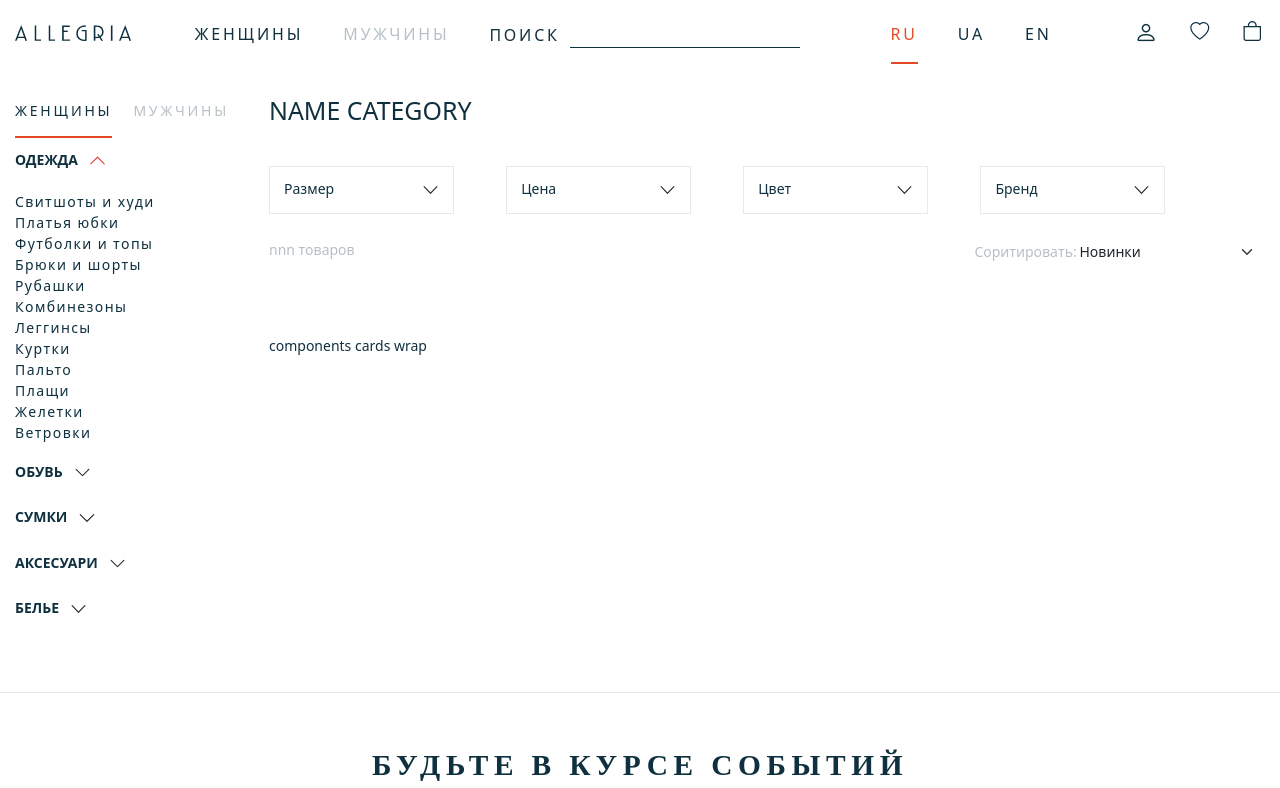
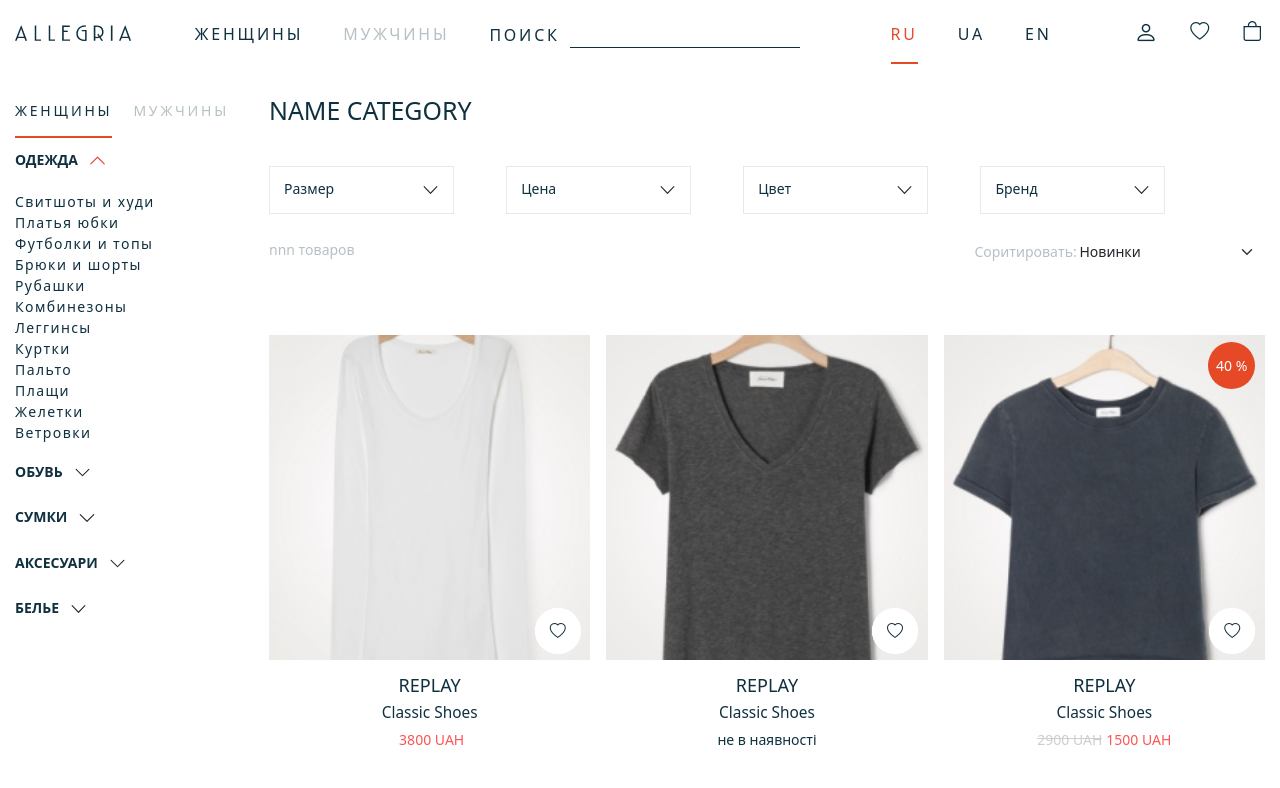
Before and after one commit to MariiaUdovytska/Allegria-Womens-Clothing-Store, a React (Create React App) app in the folder allegria-womens-clothing-store/: page /productCardsPage in a window 1280 px wide. Shown: the top 788 px of the page. Built offline with nearby package versions, Linux system fonts and the light colour scheme.

Commit message:
add comp GridProduct and styles in cimp PagesGridProducts

```diff
--- a/allegria-womens-clothing-store/src/css/productCard.css
+++ b/allegria-womens-clothing-store/src/css/productCard.css
@@ -41,7 +41,6 @@
 	height: 100%;
 	position: relative;
 	width: 100%;
-	height: 100%;
 }
 .card__body-img img{
 	display: block;
@@ -78,6 +77,7 @@
 
 .card__body-nameprice{
 	margin-top: 15px;
+	text-align: center;
 }
 .card__body-nameprice h4{
 	text-transform: uppercase;
--- /dev/null
+++ b/allegria-womens-clothing-store/src/css/productCardsPage/gridProducts.css
@@ -0,0 +1,24 @@
+.grid-products{
+	width: 100%;
+	display: flex;
+	justify-content: center;
+}
+.grid-products__body{
+	display: flex;
+	flex-wrap: wrap;
+	min-width: 100%;
+	margin: 0px -8px;
+	padding-left: 0px;
+}
+.grid-products__body-items{
+	flex: 1 1 33.333%;
+	min-width: 33.333%;
+	padding: 0px 8px;
+	margin-bottom: 40px;
+}
+.grid-products__body-items{
+	list-style: none;
+}
+.grid-products__body-items .card__body-img{
+	height: 325px;
+}
--- /dev/null
+++ b/allegria-womens-clothing-store/src/css/productCardsPage/pagesGridProducts.css
@@ -0,0 +1,17 @@
+.pages-grid-products{
+	text-align: center;
+}
+.pages-grid-products button{
+	background-color: #0F303F;
+	color: #fff;
+	text-transform: uppercase;
+	padding: 15px 3px;
+	min-width: 213px;
+	font-weight: 600;
+	font-size: 1.17rem;
+}
+.pages-grid-products button:hover,
+.pages-grid-products button:focus{
+	background-color: #044360;
+	transition: all 0.3s ease-in-out;
+}
--- a/allegria-womens-clothing-store/src/data/stockCards.json
+++ b/allegria-womens-clothing-store/src/data/stockCards.json
@@ -15,7 +15,6 @@
 		"image": "./image/products/image 38.png",
 		"name":"REPlay",
 		"categories":" Classic shoes",
-
 		"oldPrice":"5300 UAH",
 		"cod":"",
 		"color":"yellow",
@@ -95,5 +94,230 @@
 		"color":"yellow",
 		"position":"respect",
 		"presence":"В наличии"
+	},
+	{
+		"id":8,
+		"image": "./image/products/image 40.png",
+		"name":"REPlay",
+		"categories":" Classic shoes",
+		"price": "400 UAH",
+		"cod":"",
+		"color":"yellow",
+		"position":"respect",
+		"presence":"В наличии"
+	},
+	{
+		"id":9,
+		"image": "./image/products/image 29.png",
+		"name":"REPlay",
+		"categories":" Classic shoes",
+		"price": "2100 UAH",
+		"sale": "30",
+		"oldPrice":"7300 UAH",
+		"cod":"",
+		"color":"yellow",
+		"position":"respect",
+		"presence":"В наличии"
+	},
+	{
+		"id":10,
+		"image": "./image/products/image 31.png",
+		"name":"REPlay",
+		"categories":" Classic shoes",
+		"price": "1500 UAH",
+		"sale": "20",
+		"oldPrice":"2000 UAH",
+		"cod":"",
+		"color":"yellow",
+		"position":"respect",
+		"presence":"В наличии"
+	},
+	{
+		"id":11,
+		"image": "./image/products/image 37.png",
+		"name":"REPlay",
+		"categories":" Classic shoes",
+		"price": "3800 UAH",
+		"cod":"",
+		"color":"yellow",
+		"position":"respect",
+		"presence":"В наличии"
+	},
+	{
+		"id":12,
+		"image": "./image/products/image 38.png",
+		"name":"REPlay",
+		"categories":" Classic shoes",
+		"oldPrice":"5300 UAH",
+		"cod":"",
+		"color":"yellow",
+		"position":"respect",
+		"presence":"В наличии"
+	},
+	{
+		"id":13,
+		"image": "./image/products/image 31.png",
+		"name":"REPlay",
+		"categories":" Classic shoes",
+		"price": "3500 UAH",
+		"sale": "30",
+		"oldPrice":"2900 UAH",
+		"cod":"",
+		"color":"yellow",
+		"position":"respect",
+		"presence":"В наличии"
+	},
+	{
+		"id":14,
+		"image": "./image/products/image 38.png",
+		"name":"REPlay",
+		"categories":" Classic shoes",
+		"oldPrice":"5300 UAH",
+		"cod":"",
+		"color":"yellow",
+		"position":"respect",
+		"presence":"В наличии"
+	},
+	{
+		"id":15,
+		"image": "./image/products/image 38.png",
+		"name":"REPlay",
+		"categories":" Classic shoes",
+		"oldPrice":"5300 UAH",
+		"cod":"",
+		"color":"yellow",
+		"position":"respect",
+		"presence":"В наличии"
+	},
+	{
+		"id":16,
+		"image": "./image/products/image 31.png",
+		"name":"REPlay",
+		"categories":" Classic shoes",
+		"price": "3500 UAH",
+		"sale": "30",
+		"oldPrice":"2900 UAH",
+		"cod":"",
+		"color":"yellow",
+		"position":"respect",
+		"presence":"В наличии"
+	},
+	{
+		"id":17,
+		"image": "./image/products/image 38.png",
+		"name":"REPlay",
+		"categories":" Classic shoes",
+		"oldPrice":"5300 UAH",
+		"cod":"",
+		"color":"yellow",
+		"position":"respect",
+		"presence":"В наличии"
+	},
+	{
+		"id":18,
+		"image": "./image/products/image 31.png",
+		"name":"REPlay",
+		"categories":" Classic shoes",
+		"price": "1500 UAH",
+		"sale": "20",
+		"oldPrice":"2000 UAH",
+		"cod":"",
+		"color":"yellow",
+		"position":"respect",
+		"presence":"В наличии"
+	},
+	{
+		"id":19,
+		"image": "./image/products/image 39.png",
+		"name":"REPlay",
+		"categories":" Classic shoes",
+		"price": "1500 UAH",
+		"sale": "55",
+		"oldPrice":"3300 UAH",
+		"cod":"",
+		"color":"yellow",
+		"position":"respect",
+		"presence":"В наличии"
+	},
+	{
+		"id":20,
+		"image": "./image/products/image 37.png",
+		"name":"REPlay",
+		"categories":" Classic shoes",
+		"price": "1000 UAH",
+		"cod":"",
+		"color":"yellow",
+		"position":"respect",
+		"presence":"В наличии"
+	},
+	{
+		"id":21,
+		"image": "./image/products/image 37.png",
+		"name":"REPlay",
+		"categories":" Classic shoes",
+		"price": "3800 UAH",
+		"cod":"",
+		"color":"yellow",
+		"position":"respect",
+		"presence":"В наличии"
+	},
+	{
+		"id":22,
+		"image": "./image/products/image 38.png",
+		"name":"REPlay",
+		"categories":" Classic shoes",
+		"oldPrice":"5300 UAH",
+		"cod":"",
+		"color":"yellow",
+		"position":"respect",
+		"presence":"В наличии"
+	},
+	{
+		"id":23,
+		"image": "./image/products/image 39.png",
+		"name":"REPlay",
+		"categories":" Classic shoes",
+		"sale": "40",
+		"price": "1500 UAH",
+		"oldPrice":"2900 UAH",
+		"cod":"",
+		"color":"yellow",
+		"position":"respect",
+		"presence":"В наличии"
+	},
+	{
+		"id":24,
+		"image": "./image/products/image 29.png",
+		"name":"REPlay",
+		"categories":" Classic shoes",
+		"price": "4500 UAH",
+		"sale": "30",
+		"oldPrice":"7300 UAH",
+		"cod":"",
+		"color":"yellow",
+		"position":"respect",
+		"presence":"В наличии"
+	},
+	{
+		"id":25,
+		"image": "./image/products/image 40.png",
+		"name":"REPlay",
+		"categories":" Classic shoes",
+		"price": "3500 UAH",
+		"cod":"",
+		"color":"yellow",
+		"position":"respect",
+		"presence":"В наличии"
+	},
+	{
+		"id":26,
+		"image": "./image/products/image 37.png",
+		"name":"REPlay",
+		"categories":" Classic shoes",
+		"price": "3800 UAH",
+		"cod":"",
+		"color":"yellow",
+		"position":"respect",
+		"presence":"В наличии"
 	}
 ]
--- /dev/null
+++ b/allegria-womens-clothing-store/src/productCardsPage/GridProducts.js
@@ -0,0 +1,39 @@
+import React from 'react';
+import '../css/productCardsPage/gridProducts.css';
+import stockCards from '../data/stockCards.json';
+import ProductCard from '../ProductCard';
+
+class GridProducts extends React.Component {
+	constructor(props) {
+		super(props);
+		this.state = { contItems: stockCards.length };
+	}
+	render() {
+		let dataCard = stockCards;
+		let arrayLi = [];
+		for (let index = 0; index < dataCard.length; index++) {
+			const element = dataCard[index];
+			arrayLi.push(
+				<li key={index} className='grid-products__body-items'>
+					<ProductCard
+						image={element.image}
+						name={element.name}
+						price={element.price}
+						sale={element.sale}
+						categories={element.categories}
+						oldPrice={element.oldPrice}
+					/>
+				</li>);
+		}
+		return (
+			<div className='grid-products'>
+				<div className='grid-products__body'>
+					{arrayLi}
+				</div>
+			</div>
+		);
+	}
+}
+
+
+export default GridProducts;
--- /dev/null
+++ b/allegria-womens-clothing-store/src/productCardsPage/PagesGridProducts.js
@@ -0,0 +1,22 @@
+
+import React from 'react';
+import '../css/productCardsPage/pagesGridProducts.css';
+import GridProducts from './GridProducts';
+import stockCards from '../data/stockCards.json';
+
+class PagesGridProducts extends React.Component {
+	constructor(props) {
+		super(props);
+	}
+	render() {
+		return (
+			<div className='pages-grid-products'>
+				<GridProducts />
+				<button type='button'>Показать больше</button>
+			</div>
+		);
+	}
+}
+
+
+export default PagesGridProducts;
--- a/allegria-womens-clothing-store/src/productCardsPage/ProductsSide.js
+++ b/allegria-womens-clothing-store/src/productCardsPage/ProductsSide.js
@@ -2,6 +2,7 @@
 import '../css/productCardsPage/productsSide.css';
 import SortProducts from './SortProducts';
 import ExtensionFilter from './ExtensionFilter';
+import PagesGridProducts from './PagesGridProducts';
 
 class ProductsSide extends React.Component {
 	constructor(props) {
@@ -21,7 +22,7 @@
 						<SortProducts />
 					</div>
 				</div>
-				<div>components cards wrap</div>
+				<PagesGridProducts />
 			</div>
 		);
 	}
--- a/allegria-womens-clothing-store/src/productCardsPage/SortProducts.js
+++ b/allegria-womens-clothing-store/src/productCardsPage/SortProducts.js
@@ -13,7 +13,6 @@
 					<option value="2">По убыванию цены</option>
 				</Form.Select>
 			</div>
-
 		</div>
 	);
 }
```
